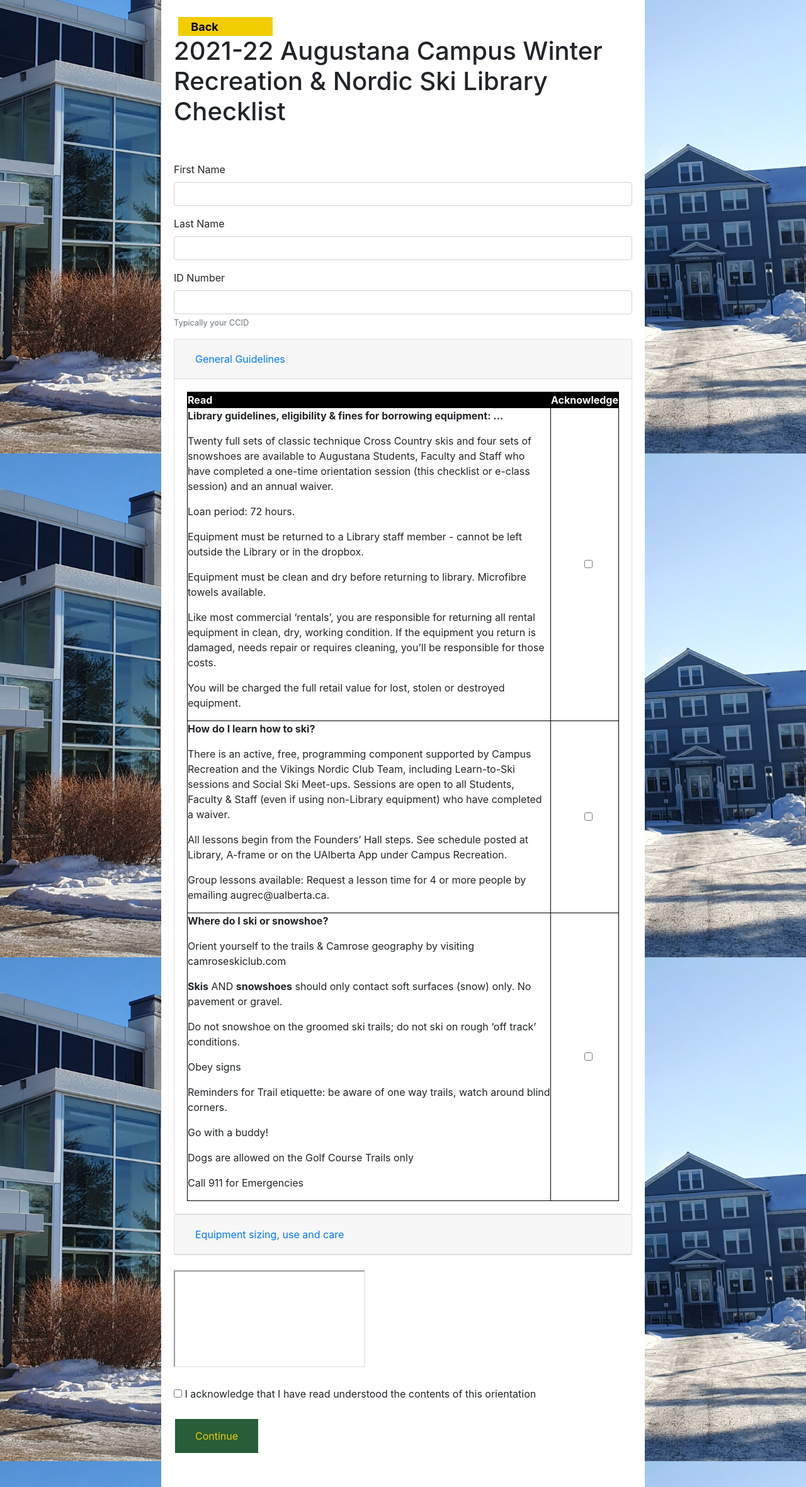
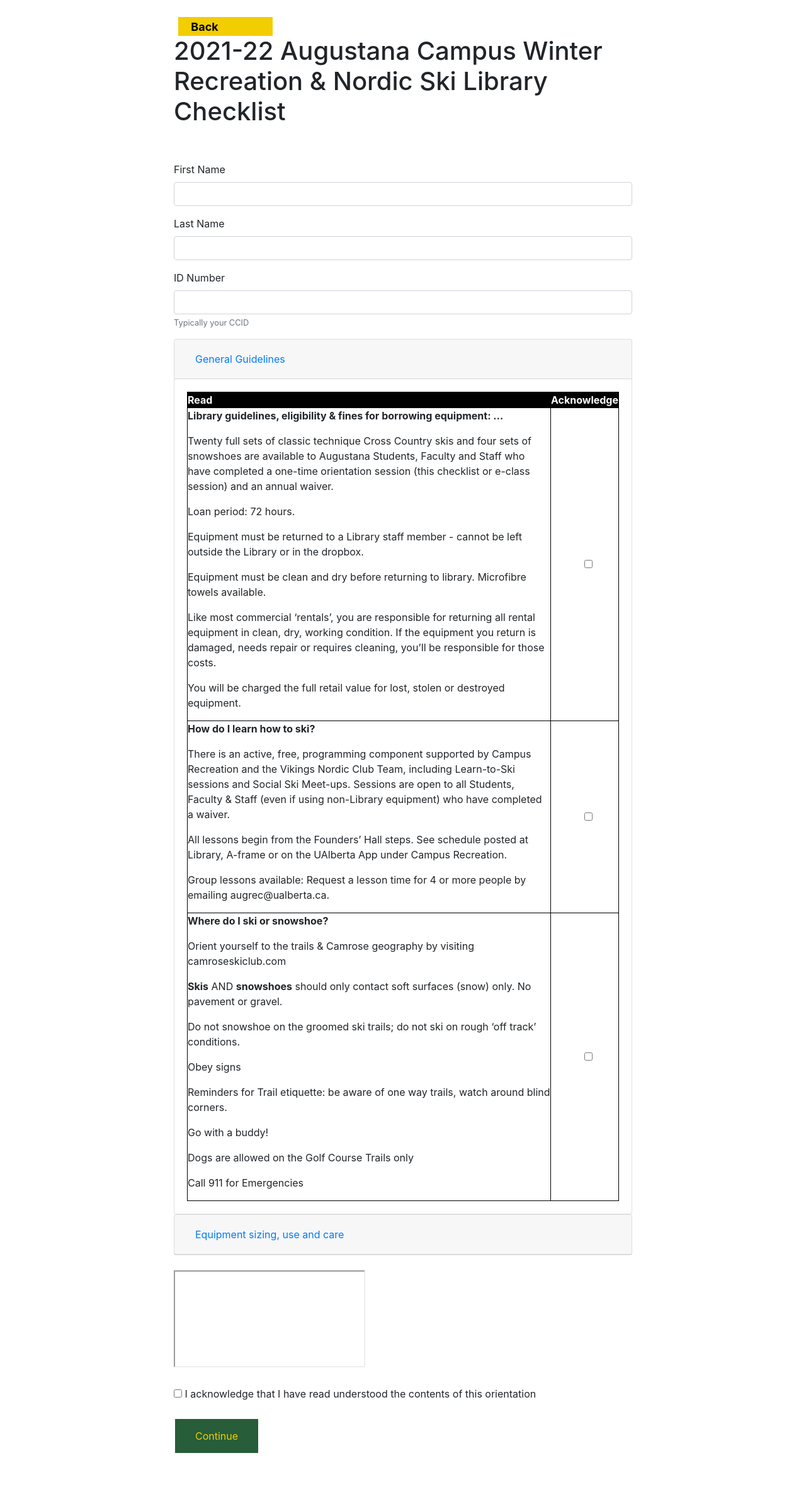
Before and after one commit to Oprixion/SkiLibrary-WebApp, a PHP site: page /orientation.html in a window 1280 px wide. Shown: the part 80-2441 px from the top of the page at 63% size. Run offline with PHP 8.4, Linux system fonts and the light colour scheme; some libraries are stand-ins or nearby versions; grey boxes are pictures that could not be loaded.

Commit message:
Added middle white background

```diff
--- a/orientation.html
+++ b/orientation.html
@@ -257,7 +257,7 @@
 
                               <p>
                                 Straps are tightened to fit snugly around the hand. (see diagram)<br>
-                                <img src="images/orientation_skipole.png"><br>
+                                <img src="images/orientation_skipole.png" width="100%" height="auto"><br>
                                 1a: Hand comes up through the bottom of the strap loop.<br>
                                 2a: Hand grips pole handle overtop of the pole strap.<br>
                                 3a: Strap is tight enough to release the pole at the back of your arm swing without losing the pole.
@@ -265,7 +265,7 @@
 
                               <p>
                                 To change the length of your pole strap:<br>
-                                <img src="images/orientation_skipole_strap.png"><br>
+                                <img src="images/orientation_skipole_strap.png" width="50%" height="auto"><br>
                                 1. Pull up on the grey end piece.<br>
                                 2. Pull upwards on the ends of the pole strap until the loop fits
                                 snugly around your hand.<br>
@@ -284,7 +284,7 @@
                             <td>
                               <p>
                                 How to operate bindings:<br>
-                                <img src="images/orientation_boots.png"><br>
+                                <img src="images/orientation_boots.png" width="50%" height="auto"><br>
                                 1. Open the binding by pulling the black piece up<br>
                                 2. Place the bar at the very front of the boot into the
                                 slit that opening the binding has created.<br>
--- a/style.css
+++ b/style.css
@@ -7,10 +7,11 @@
   }
 
   body {
-      background-image: url(images/augustana_background.jpg);
-      background-repeat: no-repeat;
-      background-size: cover;
-      background-attachment: fixed;
+      background-image: url(images/background_colour.png), url(images/augustana_background.jpg);
+      background-repeat: no-repeat, no-repeat;
+      background-size: 60% 100%,cover;
+      background-attachment: fixed ,fixed;
+      background-position: center;
   }
 
 /*----------------------------------Common Atribute------------------------------------------------------*/
@@ -70,7 +71,7 @@
     display: flex;
 }
 
-@media screen and (max-width:800px) {
+@media screen and (max-width:900px) {
     .left__image, .right__image{
         width: 0%;
     }
@@ -83,7 +84,7 @@
     margin: 0 auto;
     padding-bottom:50px;
 }
-@media screen and (max-width:800px) {
+@media screen and (max-width:900px) {
   .middle__elements{
       width: 100%;
   }
```
Also changed, not shown: certificationPage.html (+3 -7 lines), images/background_colour.png (added).
